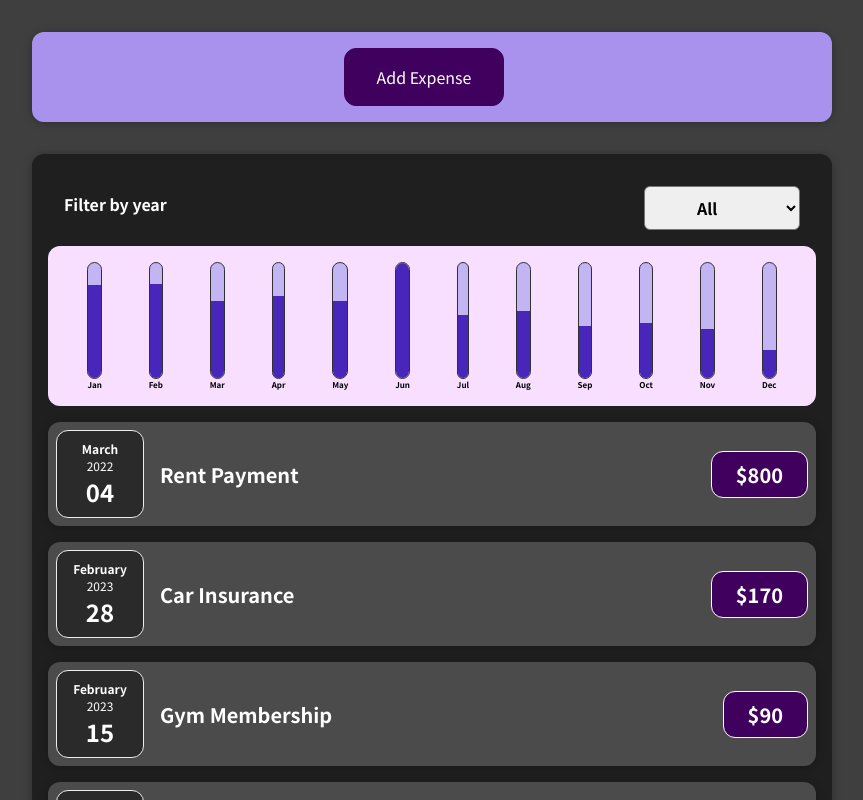
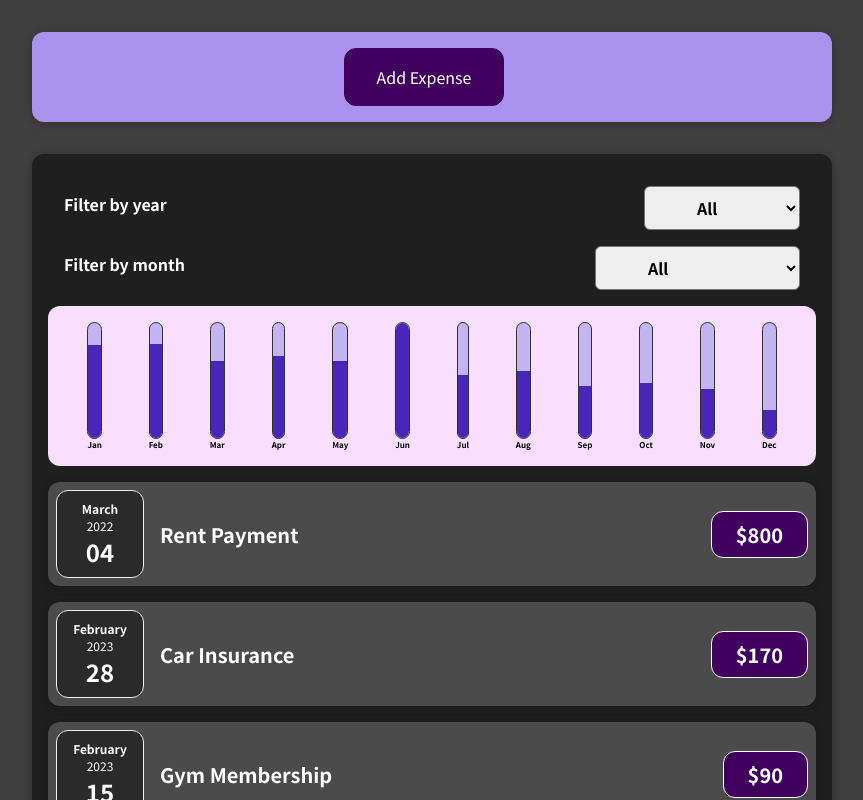
Before and after one commit to dex-devries/finance-app, a React (Create React App) app: page / in a window 1280 px wide. Shown: the top 800 px of the page, without its empty margins (208-1071 px from the left). Built offline with nearby package versions, Linux system fonts and the light colour scheme.

Commit message:
Added month filter to ExpenseFilter component Set state in Expenses.js awaiting month data

```diff
--- a/src/components/Expenses/Expenses.js
+++ b/src/components/Expenses/Expenses.js
@@ -9,6 +9,7 @@ const Expenses = (props) => {
   // filterYear: current selected year to filter expenses
   // setFilterYear: set filterYear and change state
   const [filterYear, setFilterYear] = useState("All");
+  const [filterMonth, setFilterMonth] = useState("All");
 
   // default filteredExpenses is the list of all expense objects
   let filteredExpenses = props.items;
@@ -19,6 +20,12 @@ const Expenses = (props) => {
       expense => expense.date.getFullYear().toString() === filterYear
     );
   }
+  // when a month is selected, filter expenses by month
+  if (filterMonth !== "All") {
+    filteredExpenses = filteredExpenses.filter(
+      expense => expense.date.getMonth().toString() === filterMonth
+    );
+  }
 
   // Test
   // console.log("expenses in Expenses.js");
@@ -26,8 +33,14 @@ const Expenses = (props) => {
 
   // a function to pass to ExpensesFilter which expects a four digit year as a string
   // STATE CHANGE on execution, filterYear = selectedYear
-  const filterChangeHandler = (selectedYear) => {
+  const filterYearHandler = (selectedYear) => {
     setFilterYear(selectedYear);
+  };
+
+  // a function to pass to ExpensesFilter which expects a month as number where 0 = Jan
+  // STATE CHANGE on execution, filterMonth = selectedMonth
+  const filterMonthHandler = (selectedMonth) => {
+    setFilterMonth(selectedMonth);
   };
 
   // Card UI
@@ -37,8 +50,10 @@ const Expenses = (props) => {
     <Card className="expenses">
       <div>
         <ExpensesFilter
-          selected={filterYear}
-          onFilterChange={filterChangeHandler}
+          yearSelected={filterYear}
+          monthSelected={filterMonth}
+          onFilterYearChange={filterYearHandler}
+          onFilterMonthChange={filterMonthHandler}
         />
       </div>
       <ExpensesChart expenses={filteredExpenses} />
--- a/src/components/Expenses/ExpensesFilter.js
+++ b/src/components/Expenses/ExpensesFilter.js
@@ -1,21 +1,24 @@
 import "./ExpensesFilter.css";
 
-// ExpensesFilter component expects props.onFilterChange() from Expenses.js.
+// ExpensesFilter component expects props.onFilterYearChange() and .onFilterMonthChange from Expenses.js.
 // onFilterChange expects a four digit year as a string or "All"
 const ExpensesFilter = (props) => {
-
-  const selectHandler = (e) => {
+  const yearSelectHandler = (e) => {
     // console.log("Year in ExpensesFilter.js");
     // console.log(e.target.value);S
-    props.onFilterChange(e.target.value);
+    props.onFilterYearChange(e.target.value);
   };
+
+  const monthSelectHandler = (e) => {
+    props.onFilterMonthChange(e.target.value);
+  }
 
   // Select dropdown with options - values
   return (
     <div className="expenses-filter">
       <div className="expenses-filter__control">
         <label>Filter by year</label>
-        <select value={props.selected} onChange={selectHandler}>
+        <select value={props.yearSelected} onChange={yearSelectHandler}>
           <option value="All">All</option>
           <option value="2023">2023</option>
           <option value="2022">2022</option>
@@ -24,6 +27,24 @@ const ExpensesFilter = (props) => {
           <option value="2019">2019</option>
         </select>
       </div>
+      <div className="expenses-filter__control">
+        <label>Filter by month</label>
+        <select value={props.monthSelected} onChange={monthSelectHandler}>
+          <option value="All">All</option>
+          <option value="0">January</option>
+          <option value="1">February</option>
+          <option value="2">March</option>
+          <option value="3">April</option>
+          <option value="4">May</option>
+          <option value="5">June</option>
+          <option value="6">July</option>
+          <option value="7">August</option>
+          <option value="8">September</option>
+          <option value="9">October</option>
+          <option value="10">November</option>
+          <option value="11">December</option>
+        </select>
+      </div>
     </div>
   );
 };
```
